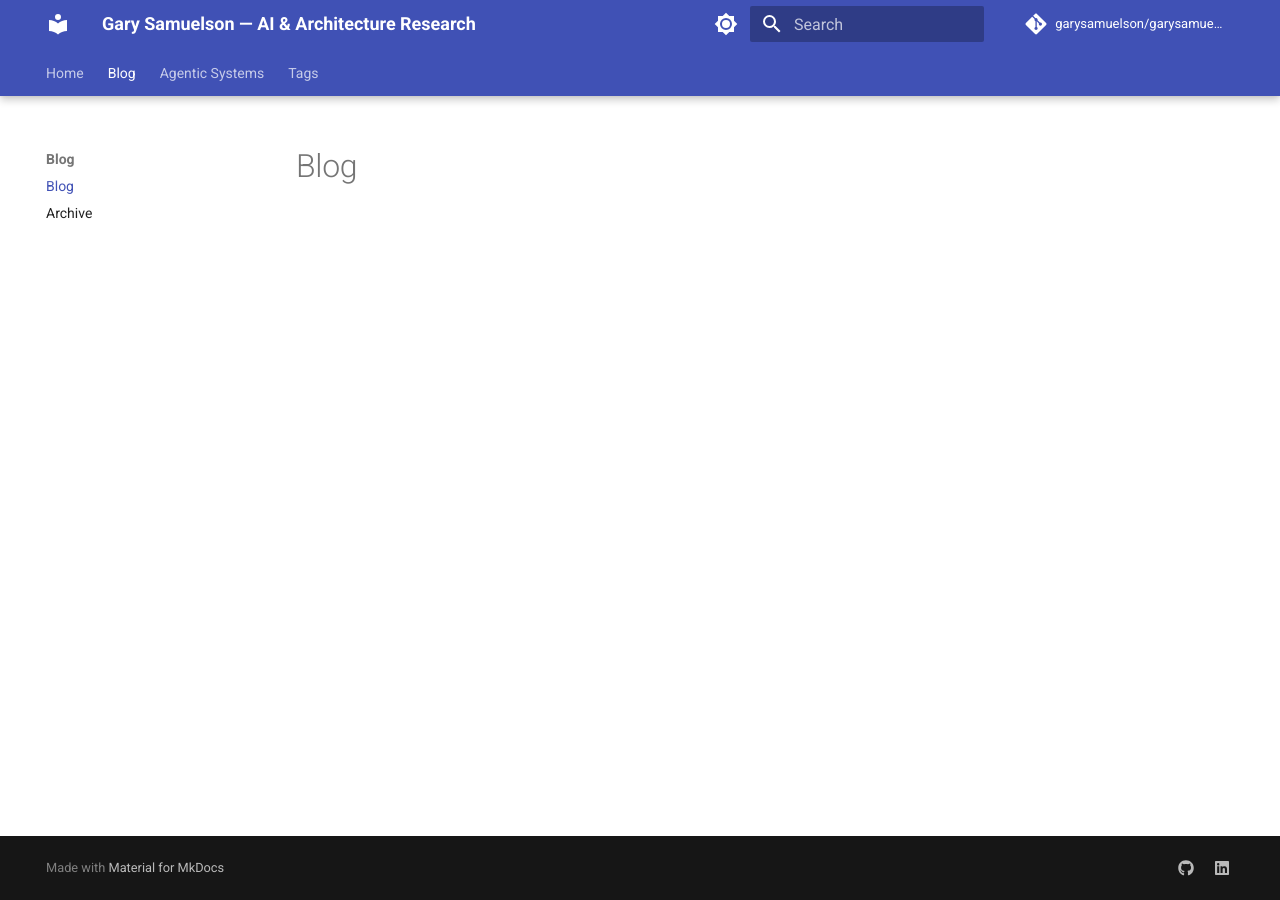
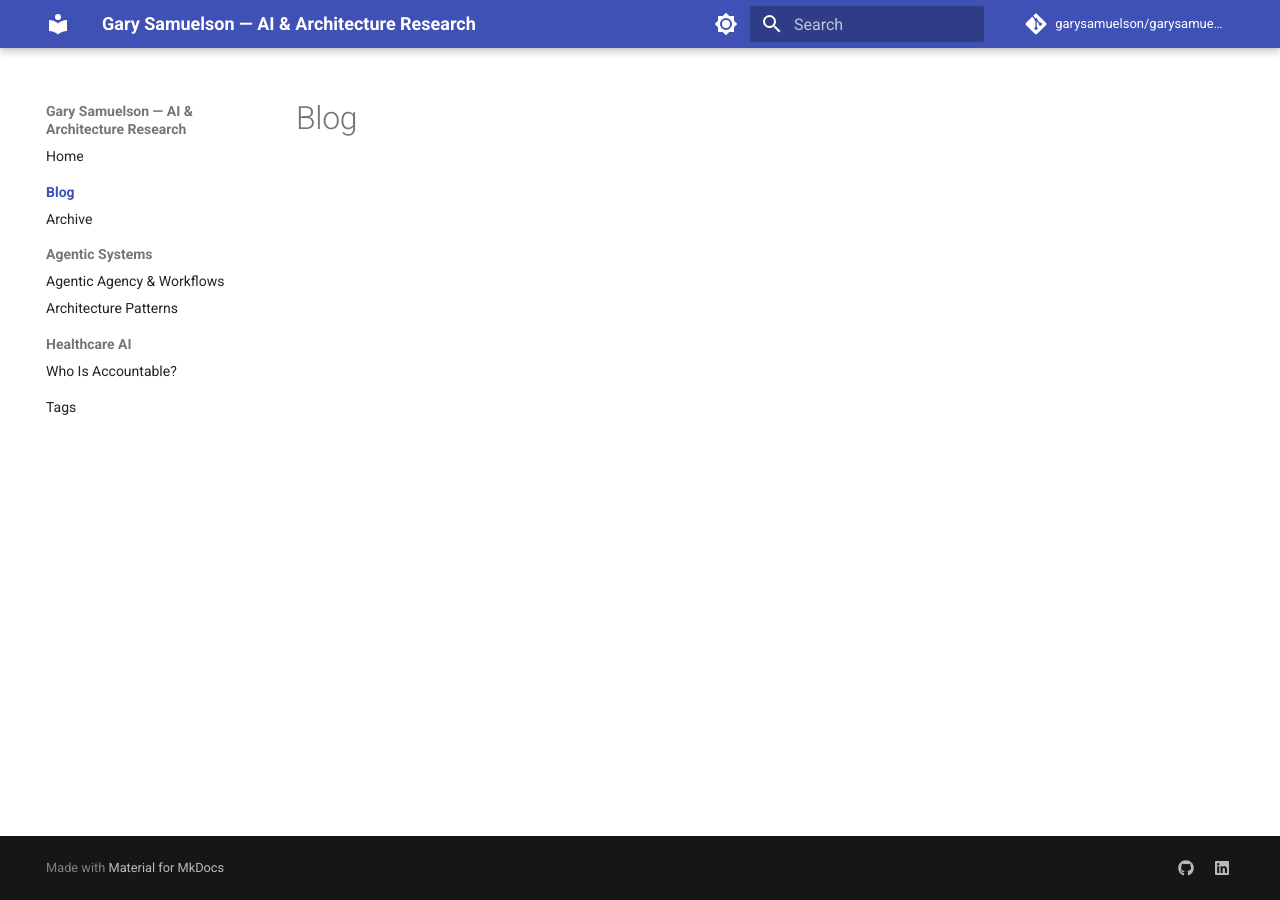
Before and after one commit to garysamuelson/garysamuelson.github.io, an MkDocs documentation site: the page built from docs/blog/index.md, in a window 1280 px wide. Built offline with MkDocs 1.6.1 and Material for MkDocs 9.7.7, drawn with Linux system fonts in a browser that asks for light colours; comment, search, counter and statistics services are not loaded.

Commit message:
Nav: switch to left sidebar, remove top tabs

```diff
--- a/mkdocs.yml
+++ b/mkdocs.yml
@@ -11,11 +11,10 @@ repo_url: https://github.com/garysamuelson/garysamuelson.github.io
 theme:
   name: material
   features:
-    - navigation.tabs
-    - navigation.tabs.sticky
     - navigation.sections
     - navigation.expand
     - navigation.top
+    - navigation.indexes
     - search.highlight
     - search.suggest
     - content.code.copy
@@ -91,4 +90,6 @@ nav:
   - Agentic Systems:
     - Agentic Agency & Workflows: agentic/agentic-agency-and-workflows.md
     - Architecture Patterns: agentic/architecture-patterns.md
+  - Healthcare AI:
+    - Who Is Accountable?: healthcare/healthcare-accountability.md
   - Tags: tags.md
```
